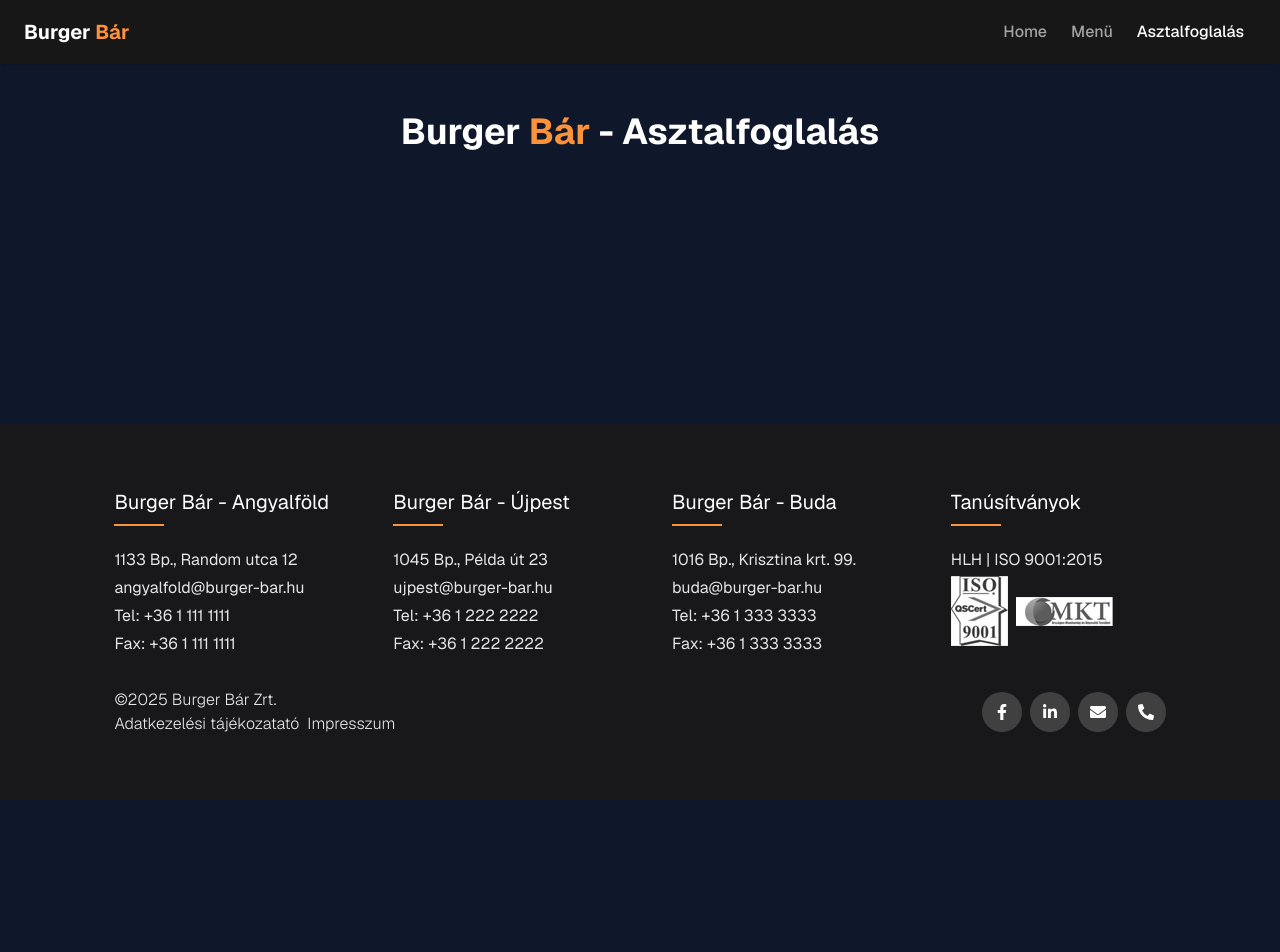
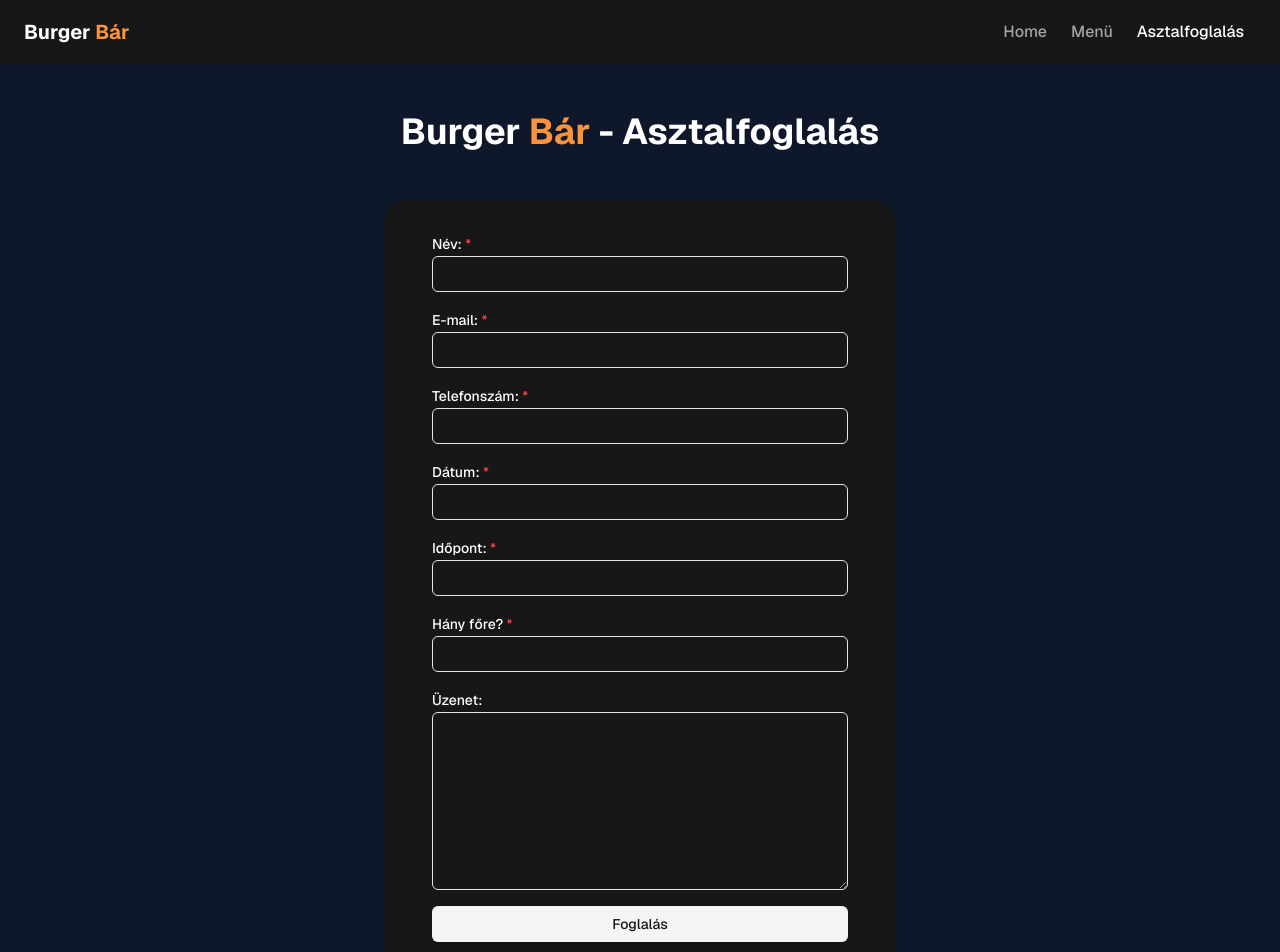
Before and after one commit to stay-js/burger-bar, a Next.js app in the folder web/: page /asztalfoglalas in a window 1280 px wide. Shown: the top 952 px of the page. Before the commit the page ends 800 px from the top, so only its background shows below. Built offline with nearby package versions, Linux system fonts and the light colour scheme.

Commit message:
add shadcn components, update title, add reservation form

```diff
--- a/web/package.json
+++ b/web/package.json
@@ -20,6 +20,8 @@
     "format:check": "prettier --check \"**/*.{ts,tsx,js,jsx,mdx}\" --cache"
   },
   "dependencies": {
+    "@radix-ui/react-label": "^2.1.2",
+    "@radix-ui/react-slot": "^1.1.2",
     "@t3-oss/env-nextjs": "^0.10.1",
     "class-variance-authority": "^0.7.1",
     "clsx": "^2.1.1",
--- a/web/src/app/asztalfoglalas/page.tsx
+++ b/web/src/app/asztalfoglalas/page.tsx
@@ -1,4 +1,5 @@
 import { type NextPage } from "next";
+import { TableReservationForm } from "~/components/table-reservation-form";
 import { Title } from "~/components/title";
 import { createMetadata } from "~/lib/create-metadata";
 
@@ -11,6 +12,8 @@
 const Page: NextPage = () => (
   <main className="flex flex-col items-center gap-12">
     <Title>Asztalfoglalás</Title>
+
+    <TableReservationForm />
   </main>
 );
 
--- a/web/src/app/layout.tsx
+++ b/web/src/app/layout.tsx
@@ -12,7 +12,7 @@
       <div>
         <Navigation />
 
-        <div className="my-12">{children}</div>
+        <div className="my-12 px-6">{children}</div>
       </div>
 
       <Footer />
--- a/web/src/app/menu/page.tsx
+++ b/web/src/app/menu/page.tsx
@@ -18,7 +18,7 @@
     <main className="flex flex-col items-center gap-12">
       <Title>Menü</Title>
 
-      <div className="grid w-4/5 grid-cols-1 gap-4 text-black md:grid-cols-2 lg:grid-cols-3">
+      <div className="grid grid-cols-1 gap-4 text-black sm:w-4/5 md:grid-cols-2 lg:grid-cols-3">
         {data.map((item) => (
           <div
             key={item.id}
--- /dev/null
+++ b/web/src/components/table-reservation-form.tsx
@@ -0,0 +1,61 @@
+import { Button } from "./ui/button";
+import { Input } from "./ui/input";
+import { Label } from "./ui/label";
+import { Textarea } from "./ui/textarea";
+
+export const TableReservationForm: React.FC = () => {
+  return (
+    <form className="flex w-full max-w-lg flex-col gap-4 rounded-3xl bg-neutral-900 px-12 pb-12 pt-8">
+      <div>
+        <Label htmlFor="name">
+          Név: <span className="text-red-500">*</span>
+        </Label>
+        <Input id="name" type="text" />
+      </div>
+
+      <div>
+        <Label htmlFor="email">
+          E-mail: <span className="text-red-500">*</span>
+        </Label>
+        <Input id="email" type="text" />
+      </div>
+
+      <div>
+        <Label htmlFor="phone">
+          Telefonszám: <span className="text-red-500">*</span>
+        </Label>
+        <Input id="phone" type="text" />
+      </div>
+
+      <div>
+        <Label htmlFor="date">
+          Dátum: <span className="text-red-500">*</span>
+        </Label>
+        <Input id="date" type="text" />
+      </div>
+
+      <div>
+        <Label htmlFor="time">
+          Időpont: <span className="text-red-500">*</span>
+        </Label>
+        <Input id="time" type="text" />
+      </div>
+
+      <div>
+        <Label htmlFor="people">
+          Hány főre? <span className="text-red-500">*</span>
+        </Label>
+        <Input id="people" type="text" />
+      </div>
+
+      <div>
+        <Label htmlFor="message">Üzenet:</Label>
+        <Textarea id="message" rows={8} />
+      </div>
+
+      <Button type="submit" variant="secondary">
+        Foglalás
+      </Button>
+    </form>
+  );
+};
--- a/web/src/components/title.tsx
+++ b/web/src/components/title.tsx
@@ -1,7 +1,7 @@
 export const Title: React.FC<{ readonly children: React.ReactNode }> = ({
   children,
 }) => (
-  <h1 className="text-4xl font-bold">
+  <h1 className="text-center text-4xl font-bold">
     Burger <span className="text-orange-400">Bár</span> - {children}
   </h1>
 );
--- /dev/null
+++ b/web/src/components/ui/button.tsx
@@ -0,0 +1,54 @@
+import * as React from "react";
+import { Slot } from "@radix-ui/react-slot";
+import { cva, type VariantProps } from "class-variance-authority";
+import { cn } from "~/lib/utils";
+
+const buttonVariants = cva(
+  "inline-flex items-center justify-center gap-2 whitespace-nowrap rounded-md text-sm font-medium transition-colors focus-visible:outline-none focus-visible:ring-1 focus-visible:ring-ring disabled:pointer-events-none disabled:opacity-50 [&_svg]:pointer-events-none [&_svg]:size-4 [&_svg]:shrink-0",
+  {
+    variants: {
+      variant: {
+        default:
+          "bg-primary text-primary-foreground shadow hover:bg-primary/90",
+        destructive:
+          "bg-destructive text-destructive-foreground shadow-sm hover:bg-destructive/90",
+        outline:
+          "border border-input bg-background shadow-sm hover:bg-accent hover:text-accent-foreground",
+        secondary:
+          "bg-secondary text-secondary-foreground shadow-sm hover:bg-secondary/80",
+        ghost: "hover:bg-accent hover:text-accent-foreground",
+        link: "text-primary underline-offset-4 hover:underline",
+      },
+      size: {
+        default: "h-9 px-4 py-2",
+        sm: "h-8 rounded-md px-3 text-xs",
+        lg: "h-10 rounded-md px-8",
+        icon: "h-9 w-9",
+      },
+    },
+    defaultVariants: {
+      variant: "default",
+      size: "default",
+    },
+  },
+);
+
+export interface ButtonProps
+  extends React.ButtonHTMLAttributes<HTMLButtonElement>,
+    VariantProps<typeof buttonVariants> {
+  asChild?: boolean;
+}
+
+export const Button = React.forwardRef<HTMLButtonElement, ButtonProps>(
+  ({ className, variant, size, asChild = false, ...props }, ref) => {
+    const Comp = asChild ? Slot : "button";
+    return (
+      <Comp
+        className={cn(buttonVariants({ variant, size, className }))}
+        ref={ref}
+        {...props}
+      />
+    );
+  },
+);
+Button.displayName = "Button";
--- /dev/null
+++ b/web/src/components/ui/input.tsx
@@ -0,0 +1,21 @@
+import * as React from "react";
+import { cn } from "~/lib/utils";
+
+export const Input = React.forwardRef<
+  HTMLInputElement,
+  React.ComponentProps<"input">
+>(({ className, type, ...props }, ref) => {
+  return (
+    <input
+      type={type}
+      className={cn(
+        "flex h-9 w-full rounded-md border border-input bg-transparent px-3 py-1 text-base shadow-sm transition-colors file:border-0 file:bg-transparent file:text-sm file:font-medium file:text-foreground placeholder:text-muted-foreground focus-visible:outline-none focus-visible:ring-1 focus-visible:ring-ring disabled:cursor-not-allowed disabled:opacity-50 md:text-sm",
+        className,
+      )}
+      ref={ref}
+      {...props}
+    />
+  );
+});
+
+Input.displayName = "Input";
--- /dev/null
+++ b/web/src/components/ui/label.tsx
@@ -0,0 +1,24 @@
+"use client";
+
+import * as React from "react";
+import * as LabelPrimitive from "@radix-ui/react-label";
+import { cva, type VariantProps } from "class-variance-authority";
+import { cn } from "~/lib/utils";
+
+const labelVariants = cva(
+  "text-sm font-medium leading-none peer-disabled:cursor-not-allowed peer-disabled:opacity-70",
+);
+
+export const Label = React.forwardRef<
+  React.ElementRef<typeof LabelPrimitive.Root>,
+  React.ComponentPropsWithoutRef<typeof LabelPrimitive.Root> &
+    VariantProps<typeof labelVariants>
+>(({ className, ...props }, ref) => (
+  <LabelPrimitive.Root
+    ref={ref}
+    className={cn(labelVariants(), className)}
+    {...props}
+  />
+));
+
+Label.displayName = LabelPrimitive.Root.displayName;
--- /dev/null
+++ b/web/src/components/ui/textarea.tsx
@@ -0,0 +1,19 @@
+import * as React from "react";
+import { cn } from "~/lib/utils";
+
+export const Textarea = React.forwardRef<
+  HTMLTextAreaElement,
+  React.ComponentProps<"textarea">
+>(({ className, ...props }, ref) => {
+  return (
+    <textarea
+      className={cn(
+        "flex min-h-[60px] w-full rounded-md border border-input bg-transparent px-3 py-2 text-base shadow-sm placeholder:text-muted-foreground focus-visible:outline-none focus-visible:ring-1 focus-visible:ring-ring disabled:cursor-not-allowed disabled:opacity-50 md:text-sm",
+        className,
+      )}
+      ref={ref}
+      {...props}
+    />
+  );
+});
+Textarea.displayName = "Textarea";
```
Also changed, not shown: 1 other file (tests, documents, lock files or other folders).
